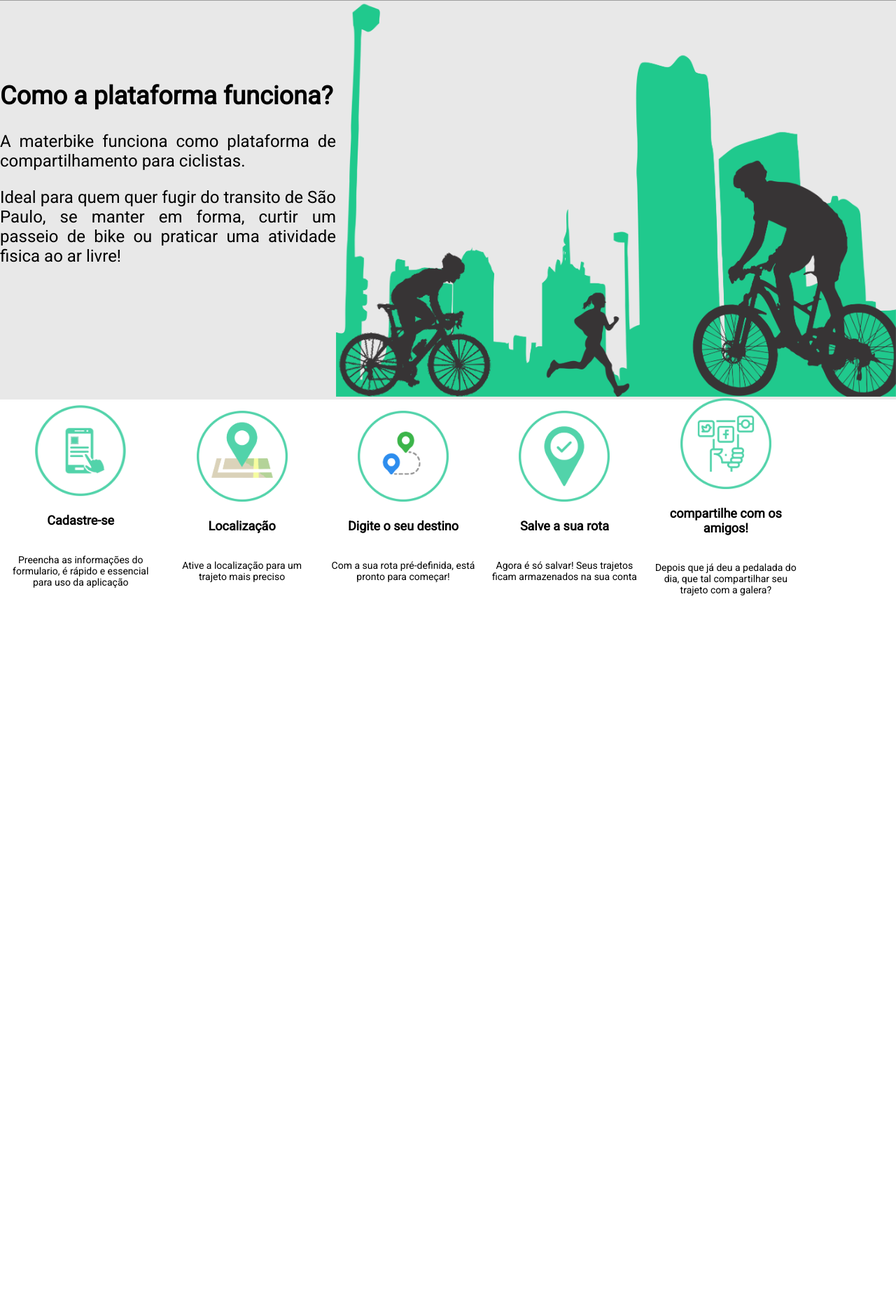
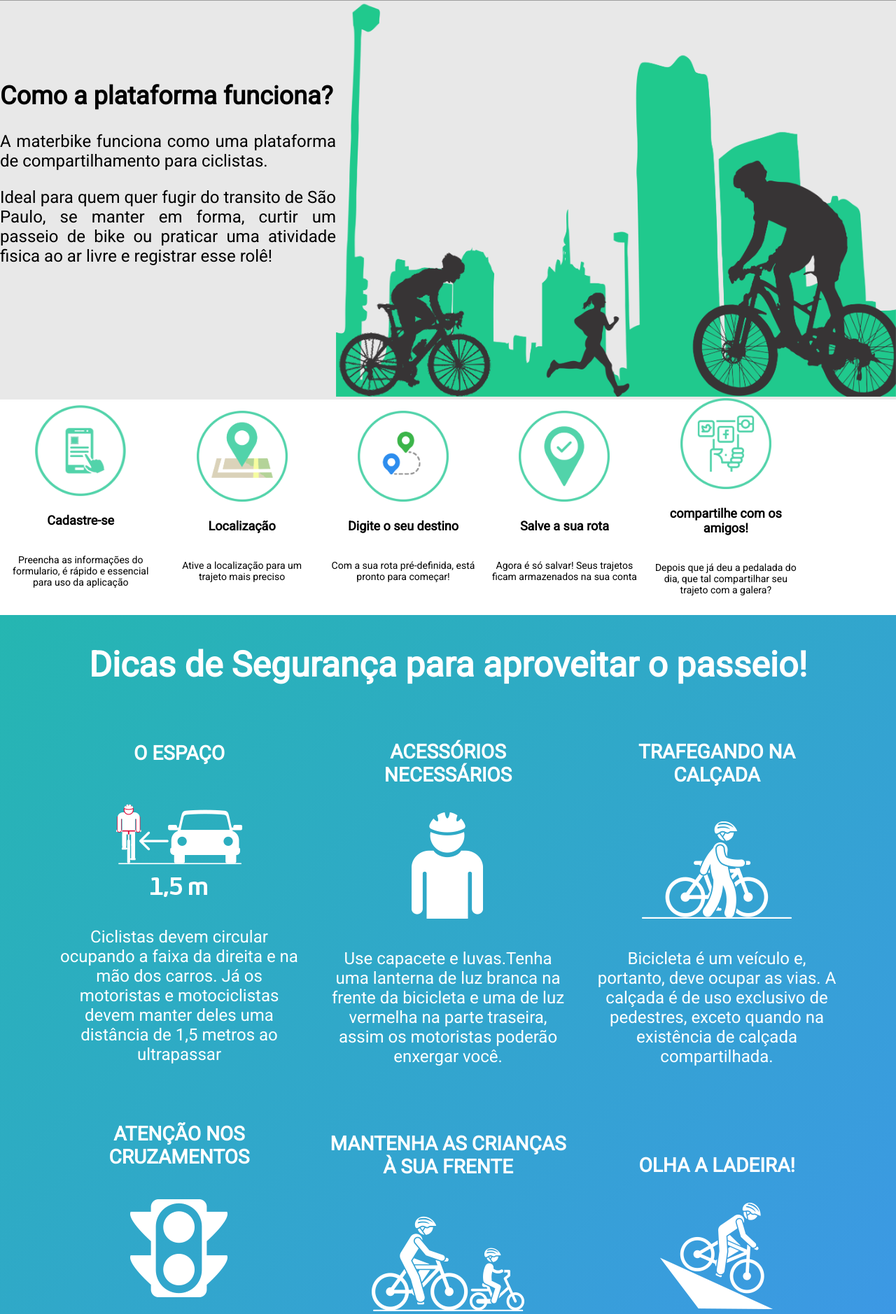
Before and after one commit to 6abi/demodayEH, a Django app: page / in a window 1280 px wide. Shown: the part 590-2468 px from the top of the page at 70% size. Before the commit the page ends 1441 px from the top, so only its background shows below. Run offline with Django 3.2, Linux system fonts and the light colour scheme; some libraries are stand-ins or nearby versions; grey boxes are pictures that could not be loaded.

Commit message:
criação da pagina dicas de segurança

```diff
--- a/app/static/css/style.css
+++ b/app/static/css/style.css
@@ -74,6 +74,7 @@
     position: fixed;
     top: 0;
     background-color: black;
+    z-index: 200;
 }
 .nav-bar{
     display: block;
@@ -146,6 +147,7 @@
     margin-bottom: 1%;
     background-color: rgba(177, 177, 177, 0.295);
 }
+
 #funcionamento #titulo{
     font-size: 24px;
     text-align: justify;
@@ -156,6 +158,7 @@
     width: 800px;
     height: 100%;
 }
+
 #funcionamento2 #icones-funcionamento{
     display: flex;
     align-items: center;
@@ -163,14 +166,14 @@
     width: 90%;
     height: 90%;
 }
+#dicas-seguranca #dicas #seguranca,
 #funcionamento2 #icones-funcionamento #icone{
     display: flex;
     flex-direction: column;
     align-items: center;
-    justify-content: space-between;
+    justify-content: center;
     width: 100%;
 }
-
 #icones-funcionamento #icone img{
     width: 130px;
     height: 130px;
@@ -180,6 +183,7 @@
     text-align: center;
     padding: 0px 5% 0px 5%;
 }
+#dicas-seguranca #dicas #seguranca h4,
 #funcionamento2 #icones-funcionamento #icone h4{
     font-size: 18px;
     text-align: center;
@@ -187,18 +191,45 @@
     text-decoration-color: aquamarine;
 }
 
+/* dicas de segurança */
 #dicas-seguranca{
     display: flex;
     align-items: flex-start;
     justify-content: right;
     flex-direction: column;
     align-items: center;
+    background: linear-gradient(135deg, #25b6b1 0%, #3f95ea 98%), linear-gradient(135deg, #3f95ea 98%, #25b6b1 0%);
 }
+#dicas-seguranca h1{
+    font-size: 50px;
+    width: 100%;
+    height: 100%;
+    text-align: center;
+    color: white;
+}
+#dicas-seguranca #dicas{
+    display: flex;
+    align-items: center;
+    justify-content: space-around;
+    width: 90%;
+    height: 90%;
+}
+#dicas-seguranca #dicas #seguranca h4{
+    color: white;
+    font-size: 28px;
+}
+#dicas-seguranca #dicas #seguranca p{
+    font-size: 24px;
+    text-align: center;
+    padding: 5% 5% 5% 5%;
+    color: white;
+}
+
 
 /* animação - funcionamento */
 [data-anime]{
     opacity: 0;
-    transition: .3s;
+    transition: .5s;
 }
 [data-anime='left']{
     transform: translate3d(-100px, 0, 0);
--- a/app/static/js/scripts.js
+++ b/app/static/js/scripts.js
@@ -25,9 +25,9 @@
         if((windowTop)> (element.offsetTop)){
             element.classList.add(animationClass);
         }
-        else{
-            element.classList.remove(animationClass);
-        }
+        // else{
+        //     element.classList.remove(animationClass);
+        // }
     })
 }
 animeScroll();
@@ -36,3 +36,8 @@
         animeScroll();
     })
 }
+else if(target2.length){
+    window.addEventListener('click', function(){
+        animeScroll();
+    })
+}
--- a/app/templates/index.html
+++ b/app/templates/index.html
@@ -41,9 +41,9 @@
                         <div id = "tamanho"><a href="#funcionamento" id="como-funciona">Como funciona</a></div>
                     </li>
                     <li>
-                        <div id = "tamanho" class="sub-menu" id="dicas"><a href="#Dics">Dicas</a>
+                        <div id = "tamanho" class="sub-menu" id="#dicas-seguranca"><a href="#Dics">Dicas</a>
                             <ul>
-                                <li><a href="#Seguranca" id="seguranca">Segurança</a></li>
+                                <li><a href="#dicas-seguranca" id="#seguranca">Segurança</a></li>
                                 <li><a href="#Seguranca" id="saude">Saúde</a></li>
                             </ul>
                         </div>
@@ -64,9 +64,9 @@
         <div id="titulo">
             <h1 data-anime="right">Como a plataforma funciona?</h1>
             <p data-anime="left">
-                A materbike funciona como plataforma  de compartilhamento para ciclistas.
-                <p>Ideal para quem quer fugir do transito de São Paulo,
-                se manter em forma, curtir um passeio de bike ou praticar uma atividade fisica ao ar livre! </p>
+                A materbike funciona como uma plataforma  de compartilhamento para ciclistas.
+                <p data-anime="left">Ideal para quem quer fugir do transito de São Paulo,
+                se manter em forma, curtir um passeio de bike ou praticar uma atividade fisica ao ar livre e registrar esse rolê! </p>
             </p>
         </div>
         <div id="titulo-img">
@@ -74,37 +74,86 @@
         </div>
     </section>
     <article id="funcionamento2">
-        <div id ='icones-funcionamento'>
-            <div id="icone" data-anime="left">
+        <div id ='icones-funcionamento' data-anime="left">
+            <div id="icone" >
                 <img src="/static/images/funcionamento/cadastro.png" alt="Cadastre-se">
                 <h4>Cadastre-se</h4>
                 <p>Preencha as informações do formulario, é rápido e essencial para uso da aplicação</p>
             </div>
-            <div id="icone" data-anime="left">
+            <div id="icone">
                 <img src="/static/images/funcionamento/localizacao.png" alt="Cadastre-se">
                 <h4>Localização</h4>
                 <p>Ative a localização para um trajeto mais preciso</p>
             </div>
-            <div id="icone" data-anime="right">
+            <div id="icone">
                 <img src="/static/images/funcionamento/destino.png" alt="Cadastre-se">
                 <h4>Digite o seu destino</h4>
                 <p>Com a sua rota pré-definida, está pronto para começar!</p>
             </div>
-            <div id="icone" data-anime="right">
+            <div id="icone">
                 <img src="/static/images/funcionamento/salve.png" alt="Cadastre-se">
                 <h4>Salve a sua rota</h4>
                 <p>Agora é só salvar! Seus trajetos ficam armazenados na sua conta</p>
             </div>
-            <div id="icone" data-anime="right">
+            <div id="icone">
                 <img src="/static/images/funcionamento/compartilhe.png" alt="Cadastre-se">
                 <h4>compartilhe com os amigos!</h4>
                 <p>Depois que já deu a pedalada do dia, que tal compartilhar seu trajeto com a galera?</p>
             </div>
+        </div>
     </article>
-
+<!-- pagina dicas de segurança -->
     <article id="dicas-seguranca">
-        <div id="seguranca" data-anime="left">
-            <img src="/static/images/seguranca/dica_fig_1" alt="dicas-segurança">
+        <!-- card de cima -->
+        <h1 data-anime="right">Dicas de Segurança para aproveitar o passeio!</h1>
+        <div id="dicas">
+            <div id="seguranca" data-anime="right">
+                <h4>O ESPAÇO</h4>
+                <img src="/static/images/dicas/dica_figura_1.png" alt="dicas-segurança">
+                <p>Ciclistas devem circular ocupando a faixa da direita e na mão dos carros.
+                    Já os motoristas e motociclistas devem manter deles uma distância de 1,5 metros ao ultrapassar
+                </p>
+            </div>
+            <div id="seguranca" data-anime="right">
+                <h4>ACESSÓRIOS NECESSÁRIOS</h4>
+                <img src="/static/images/dicas/dica_figura_2.png" alt="dicas-segurança">
+                <p>Use capacete e luvas.Tenha uma lanterna de luz branca na frente da bicicleta e uma de luz vermelha na parte traseira,
+                    assim os motoristas poderão enxergar você.
+                </p>
+            </div>
+            <div id="seguranca" data-anime="left">
+                <h4>TRAFEGANDO NA CALÇADA</h4>
+                <img src="/static/images/dicas/dica_figura_3.png" alt="dicas-segurança">
+                <p>Bicicleta é um veículo e, portanto, deve ocupar as vias. A calçada é de uso exclusivo de pedestres,
+                    exceto quando na existência de calçada compartilhada.
+                </p>
+            </div>
+        </div>
+        <!-- card de baixo -->
+        <div id="dicas">
+             <div id="seguranca" data-anime="left">
+                <h4>ATENÇÃO NOS CRUZAMENTOS</h4>
+                <img src="/static/images/dicas/dica_figura_4.png" alt="dicas-segurança">
+                <p>Não passe ou atravesse no sinal vermelho.
+                    E mesmo que a via seja preferencial ou o sinal esteja aberto para você,
+                    mantenha-se sempre atento, pois pode haver alguma emergência ou imprudência no trânsito.
+                </p>
+            </div>
+            <div id="seguranca" data-anime="left">
+                <h4>MANTENHA AS CRIANÇAS À SUA FRENTE</h4>
+                <img src="/static/images/dicas/dica_figura_5.png" alt="dicas-segurança">
+                <p>Além de resguardá-las, você evita que elas tentem acompanhar o ritmo da sua pedalada e assim pedalam com
+                    mais segurança e tranquilidade. Mantenha, também, a criança ao lado da guia;
+                </p>
+            </div>
+            <div id="seguranca" data-anime="right">
+                <h4>OLHA A LADEIRA!</h4>
+                <img src="/static/images/dicas/dica_figura_6.png" alt="dicas-segurança">
+                <p>Cuidado com a descida. Pode parecer muito mais fácil e gostoso soltar a bike na descida e sentir o vento
+                    batendo no rosto, mas também pode ser perigoso.
+                </p>
+            </div>
+        </div>
         </div>
     </article>
 </body>
```
Also changed, not shown: app/static/images/dicas/dica_figura_2.png (added), app/static/images/dicas/dica_figura_3.png (added), app/static/images/dicas/dica_figura_4.png (added), app/static/images/dicas/dica_figura_5.png (added), app/static/images/dicas/dica_figura_6.png (added).
